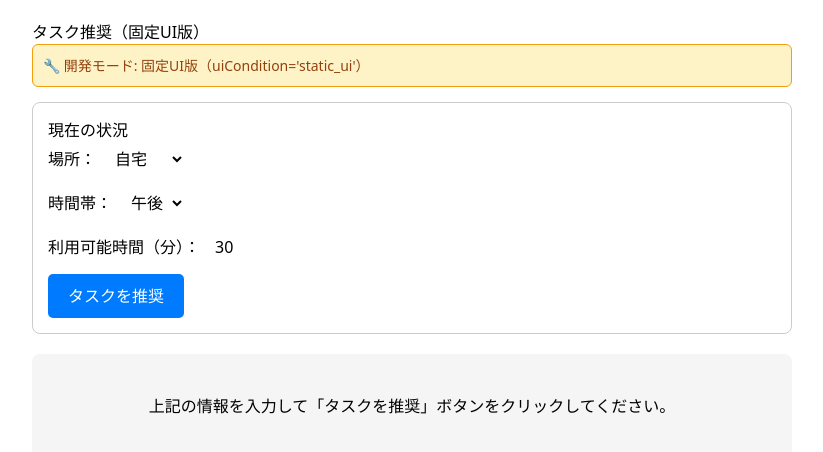
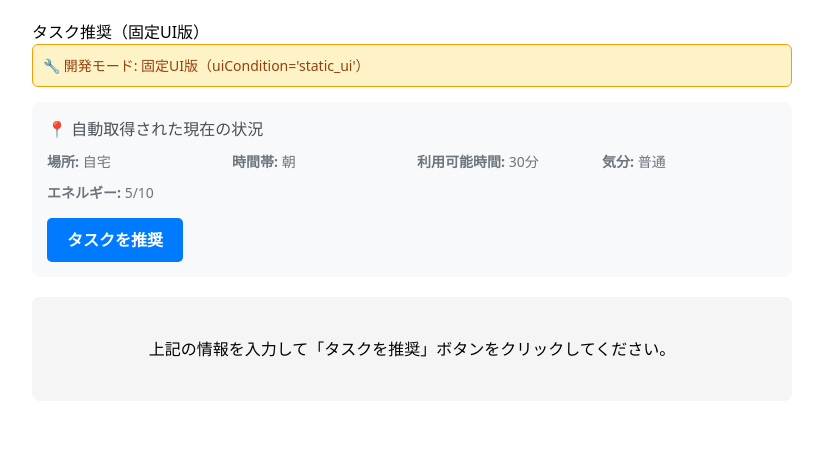
Before and after one commit to nafell/sotuken, a React (Vite) app in the folder concern-app/: page /tasks/recommend/static in a window 1280 px wide. Shown: the top 452 px of the page, without its empty margins (228-1051 px from the left). Built offline with nearby package versions, Linux system fonts and the light colour scheme; no server answers.

Commit message:
Fix tasks recommendation 400 bad request

```diff
--- a/concern-app/src/screens/StaticTaskRecommendationScreen.tsx
+++ b/concern-app/src/screens/StaticTaskRecommendationScreen.tsx
@@ -11,6 +11,7 @@ import { useLocation } from 'react-router-dom';
 import { TaskService } from '../services/TaskService';
 import { eventLogger } from '../services/EventLogger';
 import { db } from '../services/database/localDB';
+import { ContextService } from '../services/context/ContextService';
 import { ActionReportModal } from '../components/ActionReportModal';
 import { ClarityFeedbackModal } from '../components/ClarityFeedbackModal';
 import { StaticTaskCard } from '../components/StaticTaskCard';
@@ -45,6 +46,8 @@ export const StaticTaskRecommendationScreen: React.FC<StaticTaskRecommendationSc
   const [location, setLocation] = useState<'home' | 'work' | 'transit' | 'other'>('home');
   const [timeOfDay, setTimeOfDay] = useState<'morning' | 'afternoon' | 'evening' | 'night'>('morning');
   const [availableTime, setAvailableTime] = useState<number>(30);
+  const [mood, setMood] = useState<'happy' | 'neutral' | 'stressed' | 'tired'>('neutral');
+  const [energyLevel, setEnergyLevel] = useState<number>(5);
 
   const [loading, setLoading] = useState<boolean>(false);
   const [error, setError] = useState<string | null>(null);
@@ -59,13 +62,33 @@ export const StaticTaskRecommendationScreen: React.FC<StaticTaskRecommendationSc
 
   const [showGeneratedTasksMessage, setShowGeneratedTasksMessage] = useState<boolean>(false);
 
-  // 初期化：時間帯を自動設定
+  // 初期化：ContextServiceからfactorsを自動取得
   useEffect(() => {
-    const hour = new Date().getHours();
-    if (hour >= 5 && hour < 12) setTimeOfDay('morning');
-    else if (hour >= 12 && hour < 17) setTimeOfDay('afternoon');
-    else if (hour >= 17 && hour < 21) setTimeOfDay('evening');
-    else setTimeOfDay('night');
+    const initializeFactors = async () => {
+      const contextService = new ContextService();
+      const factors = await contextService.collectCurrentFactors();
+
+      console.log('[StaticTaskRecommendationScreen] 自動取得したfactors:', factors);
+
+      // factorsから値を設定
+      if (factors.time_of_day?.value) {
+        setTimeOfDay(factors.time_of_day.value as any);
+      }
+      if (factors.location_category?.value) {
+        setLocation(factors.location_category.value as any);
+      }
+      if (factors.available_time_min?.value) {
+        setAvailableTime(factors.available_time_min.value as number);
+      }
+      if (factors.mood?.value) {
+        setMood(factors.mood.value as any);
+      }
+      if (factors.energy_level?.value) {
+        setEnergyLevel(factors.energy_level.value as number);
+      }
+    };
+
+    initializeFactors();
   }, []);
 
   // 思考整理フローから遷移した場合の処理
@@ -110,21 +133,25 @@ export const StaticTaskRecommendationScreen: React.FC<StaticTaskRecommendationSc
         },
         body: JSON.stringify({
           tasks: tasks.map(t => ({
-            taskId: t.taskId,
+            id: t.taskId,
             title: t.title,
-            importance: t.importance,
-            urgency: t.urgency,
-            dueInHours: t.dueInHours,
-            estimateMin: t.estimateMin,
-            hasIndependentMicroStep: t.hasIndependentMicroStep,
-            lastTouchAt: t.lastTouchAt?.toISOString(),
-            preferredTimeOfDay: t.preferredTimeOfDay,
-            preferredLocation: t.preferredLocation,
+            estimate: t.estimateMin || 30,
+            estimate_min_chunk: Math.min(10, t.estimateMin || 10),
+            importance: t.importance / 5.0,  // 1-5 → 0-1に正規化
+            due_in_hours: t.dueInHours || 999,
+            days_since_last_touch: t.lastTouchAt
+              ? Math.floor((Date.now() - t.lastTouchAt.getTime()) / (1000 * 60 * 60 * 24))
+              : 0,
+            has_independent_micro_step: t.hasIndependentMicroStep || false,
+            preferred_time: t.preferredTimeOfDay,
+            preferred_location: t.preferredLocation,
           })),
           factors: {
             time_of_day: { value: timeOfDay },
             location_category: { value: location },
             available_time_min: { value: availableTime },
+            mood: { value: mood },
+            energy_level: { value: energyLevel },
           },
         }),
       });
@@ -135,14 +162,15 @@ export const StaticTaskRecommendationScreen: React.FC<StaticTaskRecommendationSc
 
       const result = await response.json();
 
-      const recommendedTaskId = result.recommendedTaskId || result.topTask?.taskId;
+      // APIレスポンス形式: { recommendation: { taskId, variant, saliency, score } }
+      const recommendedTaskId = result.recommendation?.taskId || result.recommendedTaskId || result.topTask?.taskId;
       const recommendedTask = tasks.find(t => t.taskId === recommendedTaskId) || tasks[0];
 
       const recResult = {
         task: recommendedTask,
-        variant: result.uiVariant || result.topTask?.variant || 'task_card',
-        saliency: result.saliency || result.topTask?.saliency || 2,
-        score: result.topScore || result.topTask?.score || 0,
+        variant: result.recommendation?.variant || result.uiVariant || result.topTask?.variant || 'task_card',
+        saliency: result.recommendation?.saliency ?? result.saliency ?? result.topTask?.saliency ?? 2,
+        score: result.recommendation?.score ?? result.topScore ?? result.topTask?.score ?? 0,
         generationId: result.generationId,
       };
 
@@ -295,61 +323,43 @@ export const StaticTaskRecommendationScreen: React.FC<StaticTaskRecommendationSc
         </div>
       )}
 
-      {/* Factors入力欄 */}
-      <div className="factors-input" style={{ marginBottom: '20px', padding: '15px', border: '1px solid #ccc', borderRadius: '8px' }}>
-        <h2>現在の状況</h2>
-
-        <div style={{ marginBottom: '10px' }}>
-          <label>
-            場所：
-            <select value={location} onChange={(e) => setLocation(e.target.value as any)} style={{ marginLeft: '10px', padding: '5px' }}>
-              <option value="home">自宅</option>
-              <option value="work">職場</option>
-              <option value="transit">移動中</option>
-              <option value="other">その他</option>
-            </select>
-          </label>
-        </div>
-
-        <div style={{ marginBottom: '10px' }}>
-          <label>
-            時間帯：
-            <select value={timeOfDay} onChange={(e) => setTimeOfDay(e.target.value as any)} style={{ marginLeft: '10px', padding: '5px' }}>
-              <option value="morning">朝</option>
-              <option value="afternoon">午後</option>
-              <option value="evening">夕方</option>
-              <option value="night">夜</option>
-            </select>
-          </label>
-        </div>
-
-        <div style={{ marginBottom: '10px' }}>
-          <label>
-            利用可能時間（分）：
-            <input
-              type="number"
-              value={availableTime}
-              onChange={(e) => setAvailableTime(Number(e.target.value))}
-              min={5}
-              max={180}
-              style={{ marginLeft: '10px', padding: '5px', width: '80px' }}
-            />
-          </label>
+      {/* 自動取得されたFactors情報（参考表示のみ） */}
+      <div className="factors-display" style={{ marginBottom: '20px', padding: '15px', backgroundColor: '#f8f9fa', borderRadius: '8px' }}>
+        <h2 style={{ fontSize: '16px', marginBottom: '10px', color: '#495057' }}>📍 自動取得された現在の状況</h2>
+        <div style={{ display: 'grid', gridTemplateColumns: 'repeat(auto-fit, minmax(150px, 1fr))', gap: '10px', fontSize: '14px', color: '#6c757d' }}>
+          <div>
+            <strong>場所:</strong> {location === 'home' ? '自宅' : location === 'work' ? '職場' : location === 'transit' ? '移動中' : 'その他'}
+          </div>
+          <div>
+            <strong>時間帯:</strong> {timeOfDay === 'morning' ? '朝' : timeOfDay === 'afternoon' ? '午後' : timeOfDay === 'evening' ? '夕方' : '夜'}
+          </div>
+          <div>
+            <strong>利用可能時間:</strong> {availableTime}分
+          </div>
+          <div>
+            <strong>気分:</strong> {mood === 'happy' ? '良い' : mood === 'neutral' ? '普通' : mood === 'stressed' ? 'ストレス' : '疲れ'}
+          </div>
+          <div>
+            <strong>エネルギー:</strong> {energyLevel}/10
+          </div>
         </div>
 
         <button
           onClick={fetchRecommendation}
           disabled={loading}
           style={{
+            marginTop: '15px',
             padding: '10px 20px',
             backgroundColor: loading ? '#ccc' : '#007bff',
             color: 'white',
             border: 'none',
             borderRadius: '5px',
-            cursor: loading ? 'not-allowed' : 'pointer'
+            cursor: loading ? 'not-allowed' : 'pointer',
+            fontSize: '16px',
+            fontWeight: 'bold'
           }}
         >
-          {loading ? '取得中...' : 'タスクを推奨'}
+          {loading ? '推奨中...' : 'タスクを推奨'}
         </button>
       </div>
 
```
Also changed, not shown: 2 other files (tests, documents, lock files or other folders).
